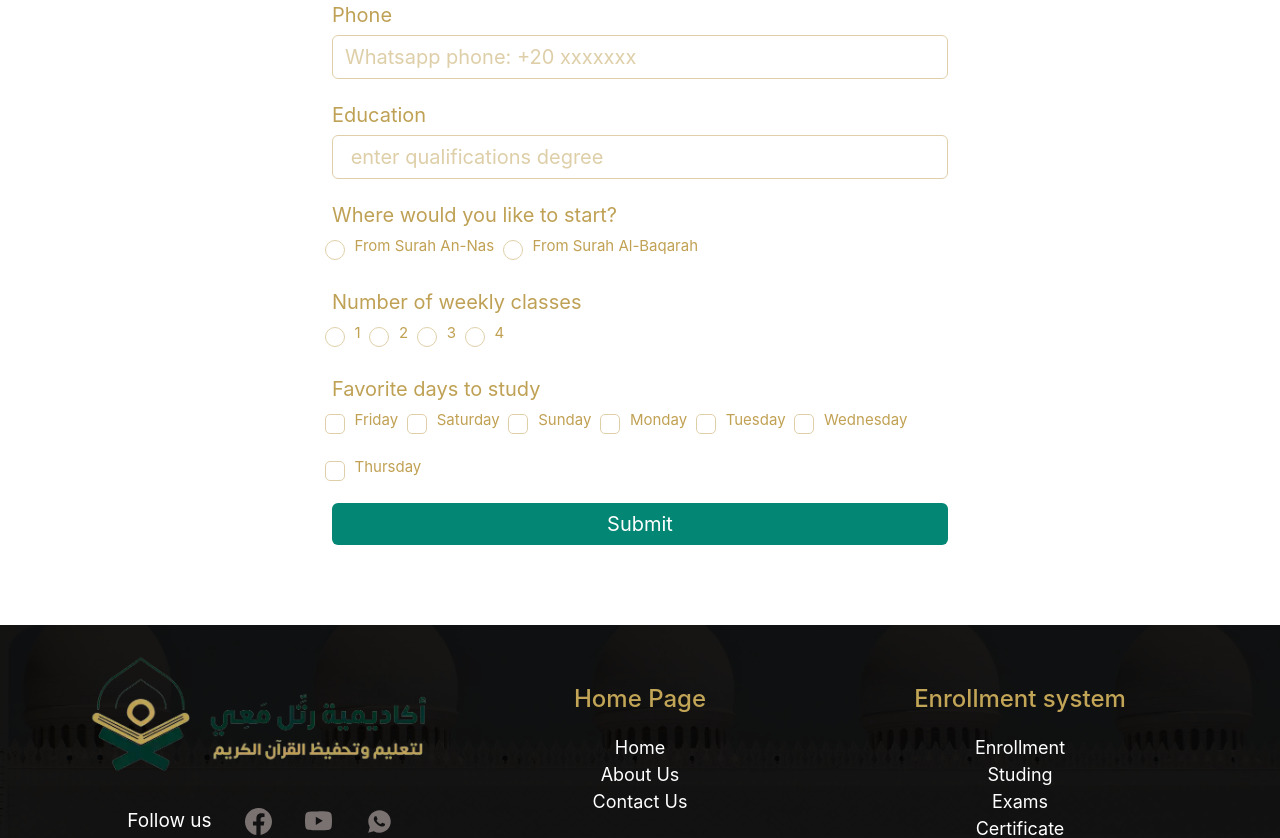
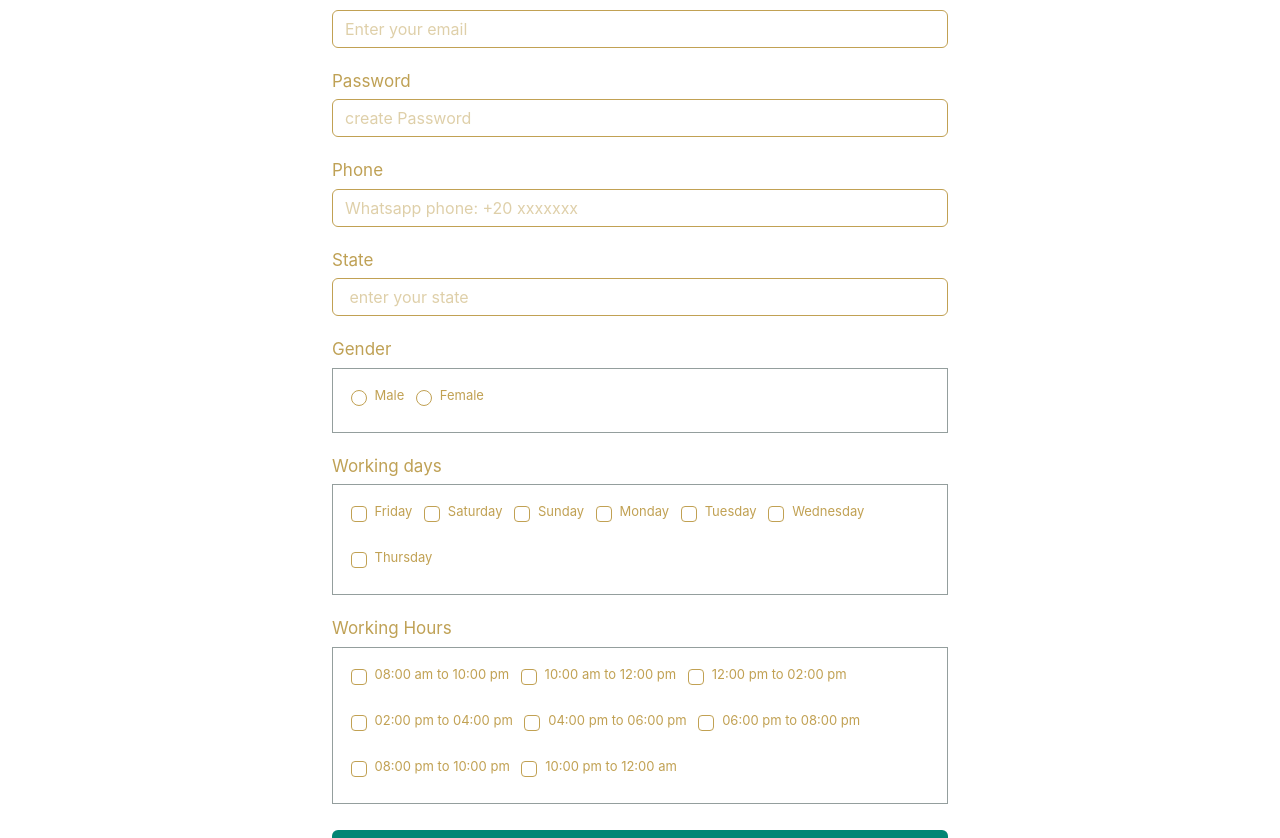
Before and after one commit to DevelopFarahat/RatelMa3y, a React (Create React App) app: page /register in a window 1280 px wide. Shown: the part 480-1318 px from the top of the page. Built offline with nearby package versions, Linux system fonts and the light colour scheme.

Commit message:
edit registration form

```diff
--- a/src/components/registration-form/RegistrationForm.js
+++ b/src/components/registration-form/RegistrationForm.js
@@ -11,7 +11,12 @@ const initialValues = {
   Name: "",
   email: "",
   phone: "",
-  Education: "",
+  gender: "",
+  state: "",
+  password: "",
+  age: "",
+  day: "",
+  hour: "",
 };
 const onSubmit = (values) => {
   console.log("Form data", values);
@@ -32,14 +37,40 @@ const validate = (values) => {
     errors.email = "Invalid email format";
   }
   /*************************************/
+  if (!values.password) {
+    errors.password = "Required";
+  } else if (!/^\d{10}$/i.test(values.password)) {
+    errors.password = "password must be 10 digits";
+  }
+  /*************************************/
   if (!values.phone) {
     errors.phone = "Required";
-  } else if (!/^[0-9]*$/i.test(values.phone)) {
+  } else if (!/^\d{12}$/i.test(values.phone)) {
     errors.phone = "Invalid phone number!";
   }
   /*************************************/
-  if (!values.Education) {
-    errors.Education = "Required";
+  if (!values.state) {
+    errors.state = "Required";
+  }
+  /*************************************/
+  if (!values.age) {
+    errors.age = "Required";
+  } else if (values.age <= 4) {
+    errors.age = "age must be more than 4 years !";
+  } else if (values.age >= 100) {
+    errors.age = "age must be less than 100 years !";
+  }
+  /*************************************/
+  if (!values.gender) {
+    errors.gender = "Required";
+  }
+  /*************************************/
+  if (!values.day) {
+    errors.day = "Required";
+  }
+  /*************************************/
+  if (!values.hour) {
+    errors.hour = "Required";
   }
   return errors;
 };
@@ -73,6 +104,21 @@ function RegistrationForm() {
               <div className='error'>{formik.errors.Name}</div>
             ) : null}
           </Form.Group>
+          <Form.Group className='mb-3' controlId='formBasicage'>
+            <Form.Label className={RegCss.label}>Age</Form.Label>
+            <Form.Control
+              className={RegCss.inputtype}
+              type='number'
+              name='age'
+              placeholder='your age'
+              onChange={formik.handleChange}
+              onBlur={formik.handleBlur}
+              value={formik.values.age}
+            />
+            {formik.touched.age && formik.errors.age ? (
+              <div className='error'>{formik.errors.age}</div>
+            ) : null}
+          </Form.Group>
           <Form.Group className='mb-3' controlId='formBasicEmail'>
             <Form.Label className={RegCss.label}>Email</Form.Label>
             <Form.Control
@@ -86,6 +132,21 @@ function RegistrationForm() {
             />
             {formik.touched.email && formik.errors.email ? (
               <div className='error'>{formik.errors.email}</div>
+            ) : null}
+          </Form.Group>
+          <Form.Group className='mb-3' controlId='formBasicpassword'>
+            <Form.Label className={RegCss.label}>Password</Form.Label>
+            <Form.Control
+              className={RegCss.inputtype}
+              type='password'
+              name='password'
+              placeholder='create Password'
+              onChange={formik.handleChange}
+              onBlur={formik.handleBlur}
+              value={formik.values.password}
+            />
+            {formik.touched.password && formik.errors.password ? (
+              <div className='error'>{formik.errors.password}</div>
             ) : null}
           </Form.Group>
           <Form.Group className='mb-3' controlId='formBasicPhone'>
@@ -103,80 +164,45 @@ function RegistrationForm() {
               <div className='error'>{formik.errors.phone}</div>
             ) : null}
           </Form.Group>
-          <Form.Group className='mb-3' controlId='formBasicEducation'>
-            <Form.Label className={RegCss.label}>Education</Form.Label>
+          <Form.Group className='mb-3' controlId='formBasicstate'>
+            <Form.Label className={RegCss.label}>State</Form.Label>
             <Form.Control
               className={RegCss.inputtype}
               type='text'
-              name='education'
-              placeholder=' enter qualifications degree'
+              name='state'
+              placeholder=' enter your state'
               onChange={formik.handleChange}
               onBlur={formik.handleBlur}
-              value={formik.values.Education}
+              value={formik.values.state}
             />
-            {formik.touched.Education && formik.errors.Education ? (
-              <div className='error'>{formik.errors.Education}</div>
+            {formik.touched.state && formik.errors.state ? (
+              <div className='error'>{formik.errors.state}</div>
             ) : null}
           </Form.Group>
           <Form.Group>
-            <Form.Label className={RegCss.label}>
-              Where would you like to start?
-            </Form.Label>
+            <Form.Label className={RegCss.label}>Gender</Form.Label>
             <br />
+            <div className={RegCss.checkContainer}>
               <Form.Check
                 className={RegCss.checklabel}
-              name='start'
-              label='From Surah An-Nas'
+                name='gender'
+                label='Male'
                 inline
                 type='radio'
               />
               <Form.Check
                 className={RegCss.checklabel}
-              name='start'
-              label='From Surah Al-Baqarah'
+                name='gender'
+                label='Female'
                 inline
                 type='radio'
               />
+            </div>
           </Form.Group>
           <Form.Group>
-            <Form.Label className={RegCss.label}>
-              Number of weekly classes
-            </Form.Label>
+            <Form.Label className={RegCss.label}>Working days</Form.Label>
             <br />
-            <Form.Check
-              className={RegCss.checklabel}
-              name='classnum'
-              label='1'
-              inline
-              type='radio'
-            />
-            <Form.Check
-              className={RegCss.checklabel}
-              name='classnum'
-              label='2'
-              inline
-              type='radio'
-            />
-            <Form.Check
-              className={RegCss.checklabel}
-              name='classnum'
-              label='3'
-              inline
-              type='radio'
-            />
-            <Form.Check
-              className={RegCss.checklabel}
-              name='classnum'
-              label='4'
-              inline
-              type='radio'
-            />
-          </Form.Group>
-          <Form.Group>
-            <Form.Label className={RegCss.label}>
-              Favorite days to study
-            </Form.Label>
-            <br />
+            <div className={RegCss.checkContainer}>
               <Form.Check
                 className={RegCss.checklabel}
                 name='day'
@@ -219,6 +245,61 @@ function RegistrationForm() {
                 label='Thursday'
                 inline
               />
+            </div>
+          </Form.Group>
+          <Form.Group>
+            <Form.Label className={RegCss.label}>Working Hours</Form.Label>
+            <br />
+            <div className={RegCss.checkContainer}>
+              <Form.Check
+                className={RegCss.checklabel}
+                name='hour'
+                label='08:00 am to 10:00 pm'
+                inline
+              />
+              <Form.Check
+                className={RegCss.checklabel}
+                name='hour'
+                label='10:00 am to 12:00 pm'
+                inline
+              />
+              <Form.Check
+                className={RegCss.checklabel}
+                name='hour'
+                label='12:00 pm to 02:00 pm'
+                inline
+              />
+              <Form.Check
+                className={RegCss.checklabel}
+                name='hour'
+                label='02:00 pm to 04:00 pm'
+                inline
+              />
+              <Form.Check
+                className={RegCss.checklabel}
+                name='hour'
+                label='04:00 pm to 06:00 pm'
+                inline
+              />
+              <Form.Check
+                className={RegCss.checklabel}
+                name='hour'
+                label='06:00 pm to 08:00 pm'
+                inline
+              />
+              <Form.Check
+                className={RegCss.checklabel}
+                name='hour'
+                label='08:00 pm to 10:00 pm'
+                inline
+              />
+              <Form.Check
+                className={RegCss.checklabel}
+                name='hour'
+                label='10:00 pm to 12:00 am'
+                inline
+              />
+            </div>
           </Form.Group>
           <Button variant='primary' type='submit'>
             {t("submit")}
--- a/src/components/registration-form/RegistrationForm.module.css
+++ b/src/components/registration-form/RegistrationForm.module.css
@@ -16,16 +16,15 @@
   padding-bottom: 5px;
 }
 .label {
-  font-size: 20px;
+  font-size: 17px;
   color: #bfa155;
   margin-top: 5px;
   margin-bottom: 5px;
 }
 .registration input {
-  font-size: 20px;
+  font-size: 16px;
   border: 1px solid #c1a153;
   color: #bfa155;
-  opacity: 0.5;
 }
 .registration .inputtype:focus {
   color: #bfa155;
@@ -40,9 +39,13 @@
 
 .registration ::placeholder {
   color: #bfa155;
-  opacity: 1; /* Firefox */
+  opacity: 0.5; /* Firefox */
 }
-
+.registration .checkContainer {
+  border: 1px solid #949e9d;
+  padding: 17px 22px 0;
+  margin-bottom: 16px;
+}
 :-ms-input-placeholder {
   /* Internet Explorer 10-11 */
   color: #bfa155;
@@ -54,10 +57,11 @@
 }
 .registration button {
   width: 100%;
-  font-size: 20px;
-  font-weight: 400;
+  font-size: 17px;
+  font-weight: 500;
   border: none;
   background: #038674;
+  margin-top: 10px;
 }
 .registration button:hover {
   background-color: #038674;
@@ -70,7 +74,7 @@
   background-color: #038674;
 }
 .registration div {
-  font-size: 15px;
+  font-size: 13px;
   color: #ab0303;
 }
 @media (max-width: 769px) {
```
Lines whose indentation alone changed are shown as unchanged.
